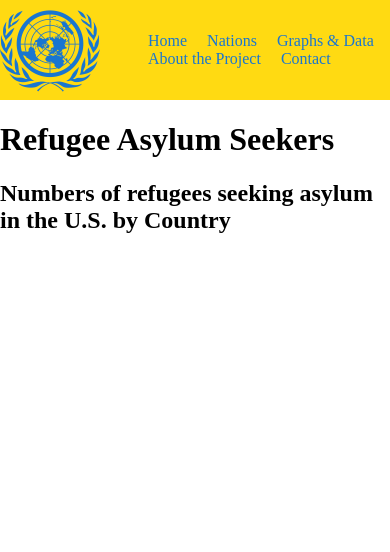
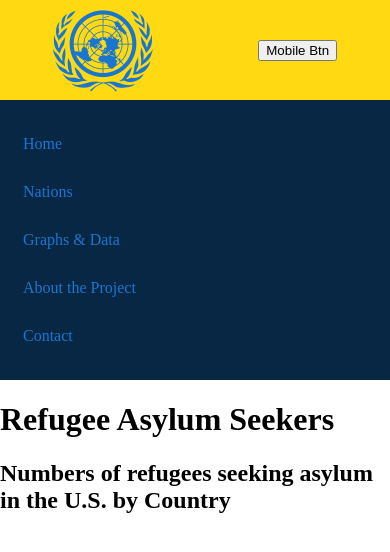
Before and after one commit to eveshyw/487-final, a plain HTML site: page index.html in a window 390 px wide. Drawn offline with nearby package versions, Linux system fonts and the light colour scheme.

```diff
--- a/css/styles.css
+++ b/css/styles.css
@@ -19,7 +19,6 @@
 }
 
 header {
-  height: 100px;
   background-color: #ffda12;
   display: flex;
   justify-content: center;
@@ -37,7 +36,6 @@
 
 #mynav li {
   display: inline-block;
-  padding:
 }
 
 a:hover, a:focus, a:active {
@@ -56,3 +54,34 @@
   color: white;
 }
 /* Add mobile styles here */
+@media (max-width:767px) {
+  .mobile-btn {
+    display: inline;
+  }
+
+  .wrapper {
+    display: flex;
+    justify-content: space-around;
+    align-items: center;
+  }
+
+  nav, #mynav{
+    display: block;
+    background-color:  #082745;
+    margin: 0;
+    padding: 10px 0;
+  }
+
+  #mynav li {
+    display: block;
+    padding: 15px;
+  }
+
+  header{
+    display: block;
+  }
+
+  a {
+    color: #1a76d0;
+  }
+}
--- a/index.html
+++ b/index.html
@@ -10,8 +10,10 @@
 
 
         <header>
-          <img src="img/united-nations.png" alt="UN-logo" id="unlogo">
-          <button class="mobile-btn">Mobile Btn</button>
+          <div class="wrapper">
+            <img src="img/united-nations.png" alt="UN-logo" id="unlogo">
+            <button class="mobile-btn">Mobile Btn</button>
+          </div>
           <!-- Add nav here  -->
           <nav>
             <ul class="navitems" id="mynav">
--- a/js/scripts.js
+++ b/js/scripts.js
@@ -1,4 +1,8 @@
 $(document).ready(function() {
   console.log('Ready to begin the test...');
 
+    $( ".mobile-btn" ).click(function() {
+    $( "nav" ).toggle();
+  });
+
 });
```
